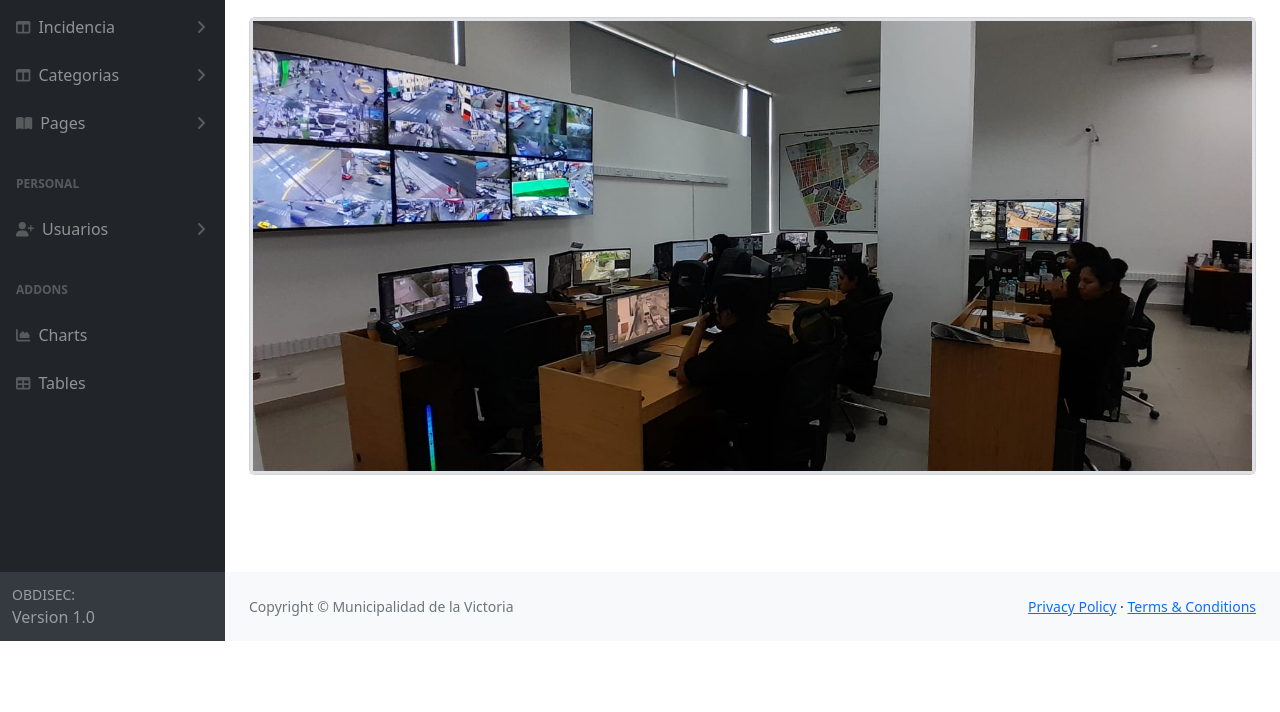
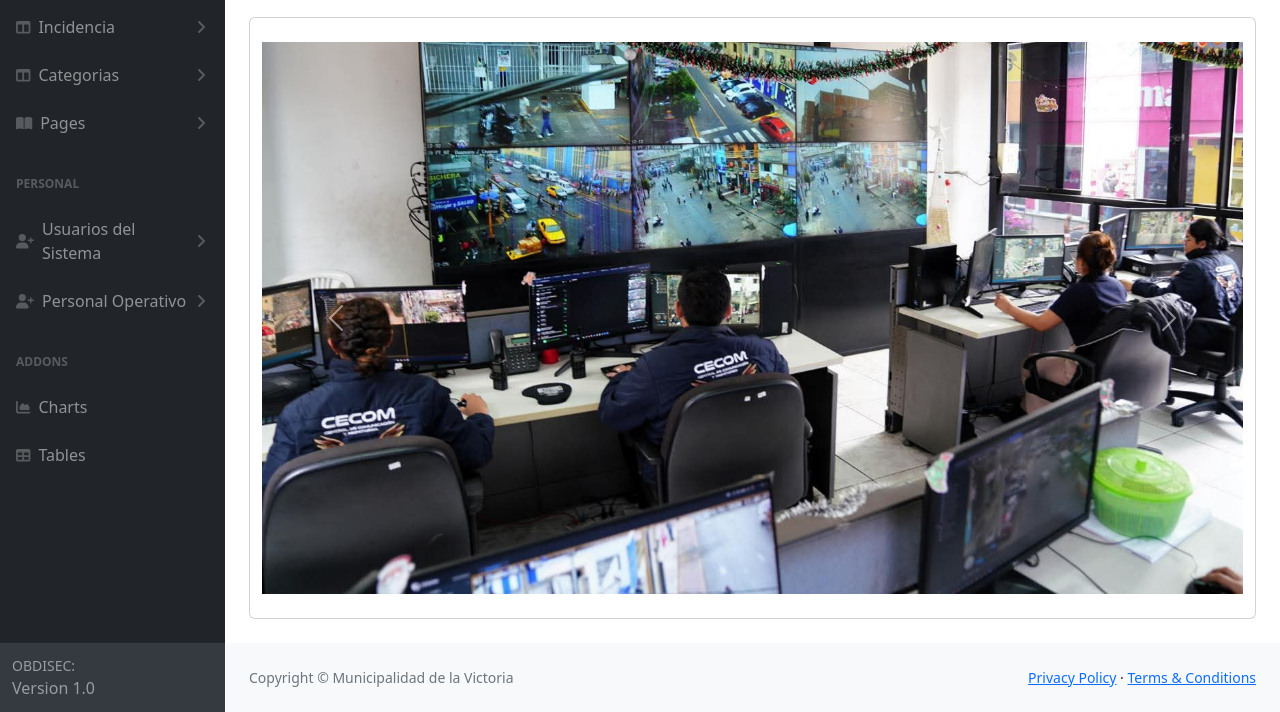
Before and after one commit to BrakeDev11/observatorioV2, a Django app: template obs/usuarios/templates/usuarios/dashboard.html in a window 1280 px wide. Shown: the part 119-831 px from the top of the page. Before the commit the page ends 760 px from the top, so only its background shows below. Run offline with Django 3.2, Linux system fonts and the light colour scheme; the template is opened without the code that fills it, so the values that code supplies are empty; some libraries are stand-ins or nearby versions.

Commit message:
Avance del proyecto – carrusel, logos y ajustes

```diff
--- a/obs/obs/settings.py
+++ b/obs/obs/settings.py
@@ -84,6 +84,7 @@
 }
 
 
+
 # Password validation
 # https://docs.djangoproject.com/en/5.2/ref/settings/#auth-password-validators
 
--- a/obs/templates/base.html
+++ b/obs/templates/base.html
@@ -117,7 +117,7 @@
                             <div class="sb-sidenav-menu-heading">PERSONAL</div>
                             <a class="nav-link collapsed" href="#" data-bs-toggle="collapse" data-bs-target="#collapseUser" aria-expanded="false" aria-controls="collapseUser">
                                 <div class="sb-nav-link-icon"><i class="fa-solid fa-user-plus"></i></div>
-                                Usuarios
+                                Usuarios del Sistema
                                 <div class="sb-sidenav-collapse-arrow"><i class="fas fa-angle-down"></i></div>
                             </a>
 
@@ -127,6 +127,19 @@
                                     <a class="nav-link" href={% url 'usuario_list' %}>Listar</a>
                                 </nav>
                             </div>
+                            <a class="nav-link collapsed" href="#" data-bs-toggle="collapse" data-bs-target="#collapsePer" aria-expanded="false" aria-controls="collapseUser">
+                                <div class="sb-nav-link-icon"><i class="fa-solid fa-user-plus"></i></div>
+                                Personal Operativo
+                                <div class="sb-sidenav-collapse-arrow"><i class="fas fa-angle-down"></i></div>
+                            </a>
+
+                            <div class="collapse" id="collapsePer" aria-labelledby="headingOne" data-bs-parent="#sidenavAccordion">
+                                <nav class="sb-sidenav-menu-nested nav">
+                                    <a class="nav-link" href={% url 'usuario_create' %}>Registrar</a>
+                                    <a class="nav-link" href={% url 'usuario_list' %}>Listar</a>
+                                </nav>
+                            </div>
+
                             <div class="sb-sidenav-menu-heading">Addons</div>
                             <a class="nav-link" href="charts.html">
                                 <div class="sb-nav-link-icon"><i class="fas fa-chart-area"></i></div>
--- a/obs/templates/login.html
+++ b/obs/templates/login.html
@@ -12,7 +12,7 @@
         <link href="{% static 'css/styles.css' %}" rel="stylesheet" />
         <script src="https://use.fontawesome.com/releases/v6.3.0/js/all.js" crossorigin="anonymous"></script>
     </head>
-    <body class="bg-primary">
+    <body class="bg-info">
         <div id="layoutAuthentication">
             <div id="layoutAuthentication_content">
                 <main>
--- a/obs/usuarios/templates/usuarios/dashboard.html
+++ b/obs/usuarios/templates/usuarios/dashboard.html
@@ -6,8 +6,34 @@
   <div class="container-fluid px-4">
     <h1 class="mt-4">Observatorio Distrital de Seguridad Ciudadana</h1>
     <p>Hola, {{ user.username }}. Tu rol es: {{ user.tipo }}</p>
+
     <div class="card mb-4">
-      <img src={% static 'img/portada1.jpeg' %} class="img-fluid border border-3" alt="CECOM">
+      <div class="container mt-4 mb-4">
+        <div id="carouselHome" class="carousel slide" data-bs-ride="carousel">
+          <div class="carousel-inner">
+            <div class="carousel-item active">
+              <img src="{% static 'img/carrusel1.jpeg' %}" class="d-block w-100" alt="Imagen 1">
+            </div>
+
+            <div class="carousel-item">
+              <img src="{% static 'img/carrusel2.png' %}" class="d-block w-100" alt="Imagen 2">
+            </div>
+
+            <div class="carousel-item">
+              <img src="{% static 'img/carrusel3.png' %}" class="d-block w-100" alt="Imagen 3">
+            </div>
+          </div>
+
+          <!-- Controles -->
+          <button class="carousel-control-prev" type="button" data-bs-target="#carouselHome" data-bs-slide="prev">
+            <span class="carousel-control-prev-icon"></span>
+          </button>
+
+          <button class="carousel-control-next" type="button" data-bs-target="#carouselHome" data-bs-slide="next">
+            <span class="carousel-control-next-icon"></span>
+          </button>
+        </div>
+      </div>
     </div>
-  </div>
+
 {% endblock %}
```
Also changed, not shown: obs/personal/models.py (+26 -9 lines), obs/db.sqlite3, obs/personal/migrations/0001_initial.py, obs/static/img/carrusel1.jpeg (added), obs/static/img/carrusel2.png (added), obs/static/img/carrusel3.png (added), obs/static/img/logotivo - copia (2).png (added), obs/static/img/logotivo - copia.png (added).
